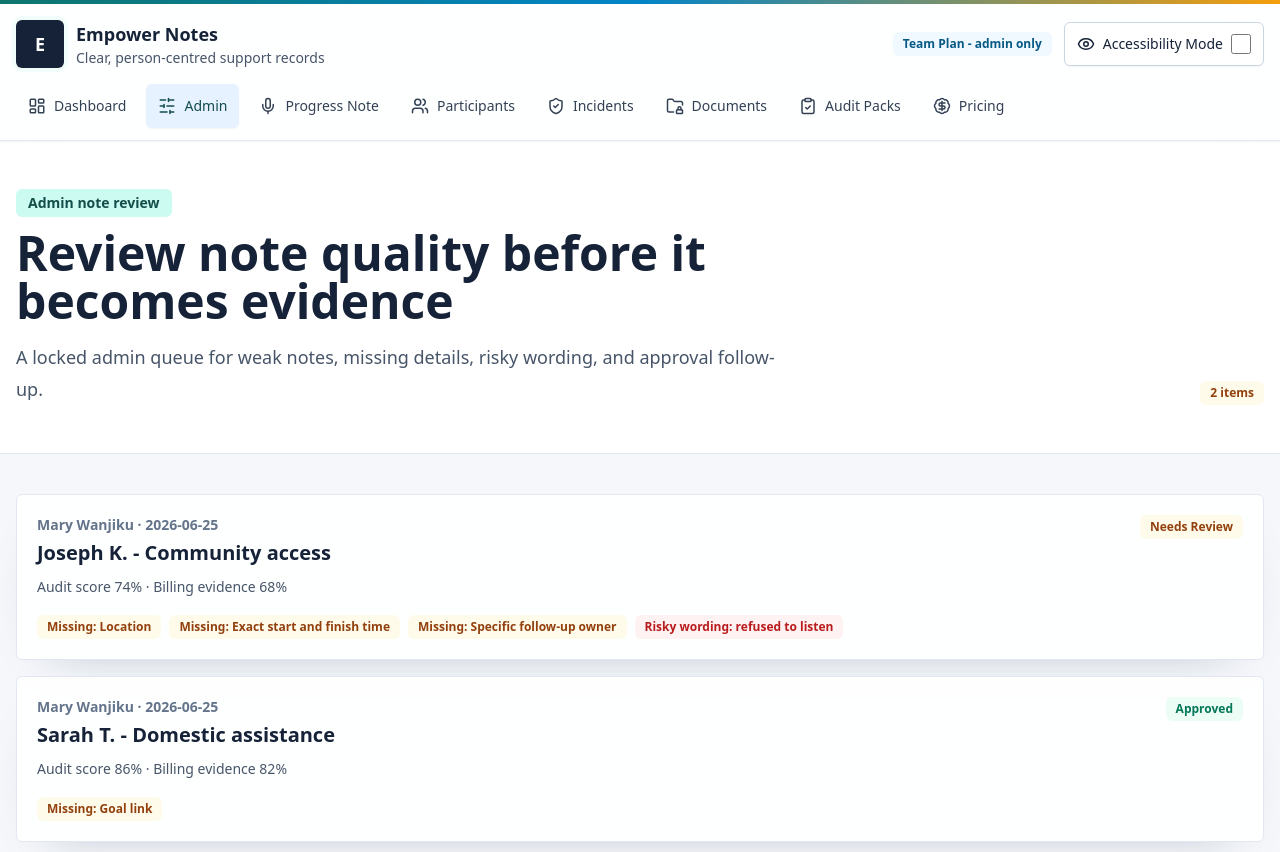
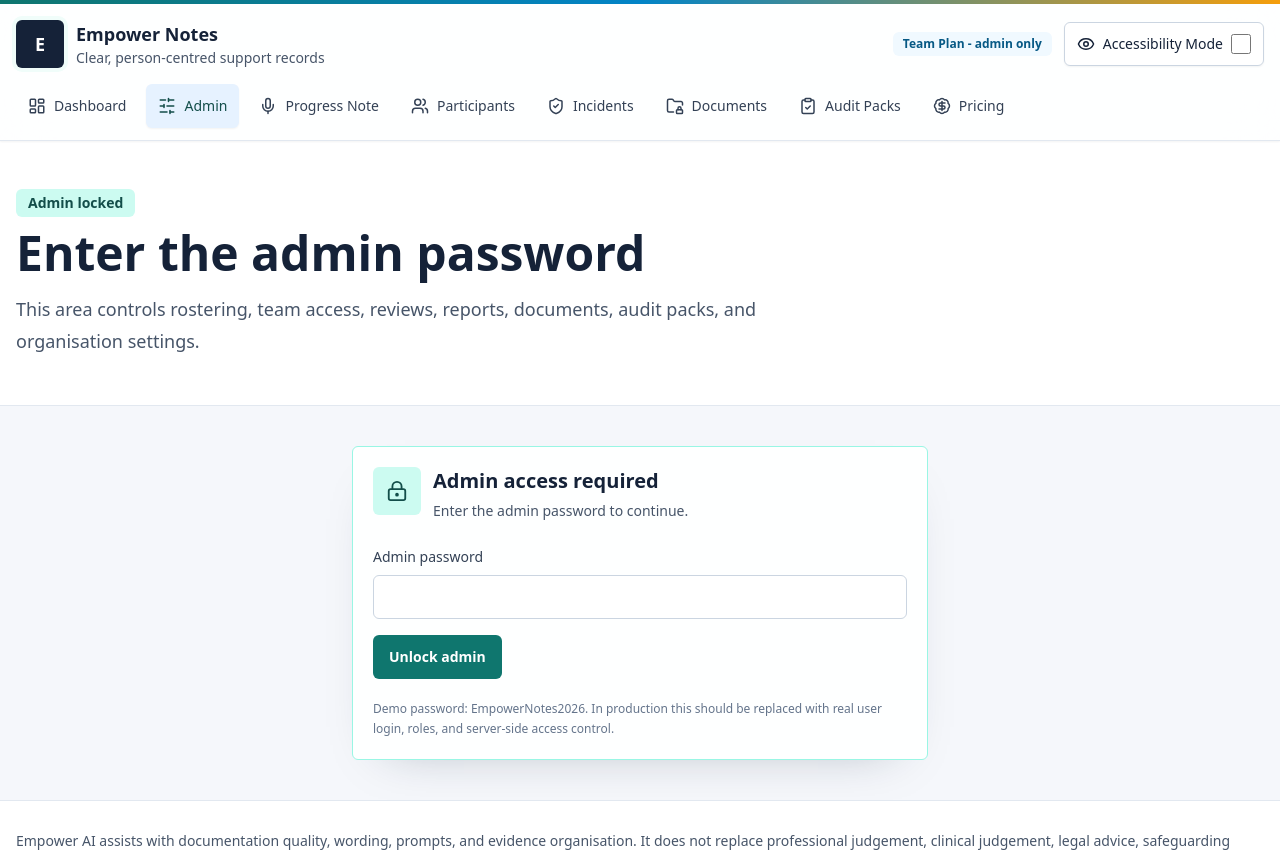
Before and after one commit to DENMWA/EMPOWER, a Next.js app: page /admin/reviews in a window 1280 px wide. Shown: the top 852 px of the page. Built offline with nearby package versions, Linux system fonts and the light colour scheme.

Commit message:
Gate admin reviews with password

```diff
--- a/app/admin/reviews/page.tsx
+++ b/app/admin/reviews/page.tsx
@@ -1,5 +1,6 @@
 import Link from "next/link";
 import { FileCheck2 } from "lucide-react";
+import { AdminGate } from "@/components/admin/AdminGate";
 import { Card, PageHeader, Section, StatusBadge } from "@/components/ui";
 import { participants, progressNotes, users } from "@/lib/sample-data";
 
@@ -7,7 +8,7 @@ export default function AdminReviewsPage() {
   const reviewQueue = progressNotes.filter((note) => note.status !== "Approved" || note.missingDetails.length > 0 || note.riskyWordingFlags.length > 0);
 
   return (
-    <>
+    <AdminGate>
       <PageHeader
         eyebrow="Admin note review"
         title="Review note quality before it becomes evidence"
@@ -22,9 +23,9 @@ export default function AdminReviewsPage() {
             <Card key={note.id}>
               <div className="flex flex-wrap items-start justify-between gap-3">
                 <div>
-                  <p className="text-sm font-semibold text-slate-500">{worker?.name} · {note.supportDate}</p>
+                  <p className="text-sm font-semibold text-slate-500">{worker?.name} - {note.supportDate}</p>
                   <h2 className="mt-1 text-xl font-semibold text-ink">{participant?.name} - {note.supportType}</h2>
-                  <p className="mt-2 text-sm leading-6 text-slate-600">Audit score {note.score}% · Billing evidence {note.billingEvidenceScore}%</p>
+                  <p className="mt-2 text-sm leading-6 text-slate-600">Audit score {note.score}% - Billing evidence {note.billingEvidenceScore}%</p>
                 </div>
                 <StatusBadge label={note.status} tone={note.status === "Approved" ? "green" : "amber"} />
               </div>
@@ -39,6 +40,6 @@ export default function AdminReviewsPage() {
           <FileCheck2 size={18} aria-hidden="true" />Open note workspace
         </Link>
       </Section>
-    </>
+    </AdminGate>
   );
 }
```
